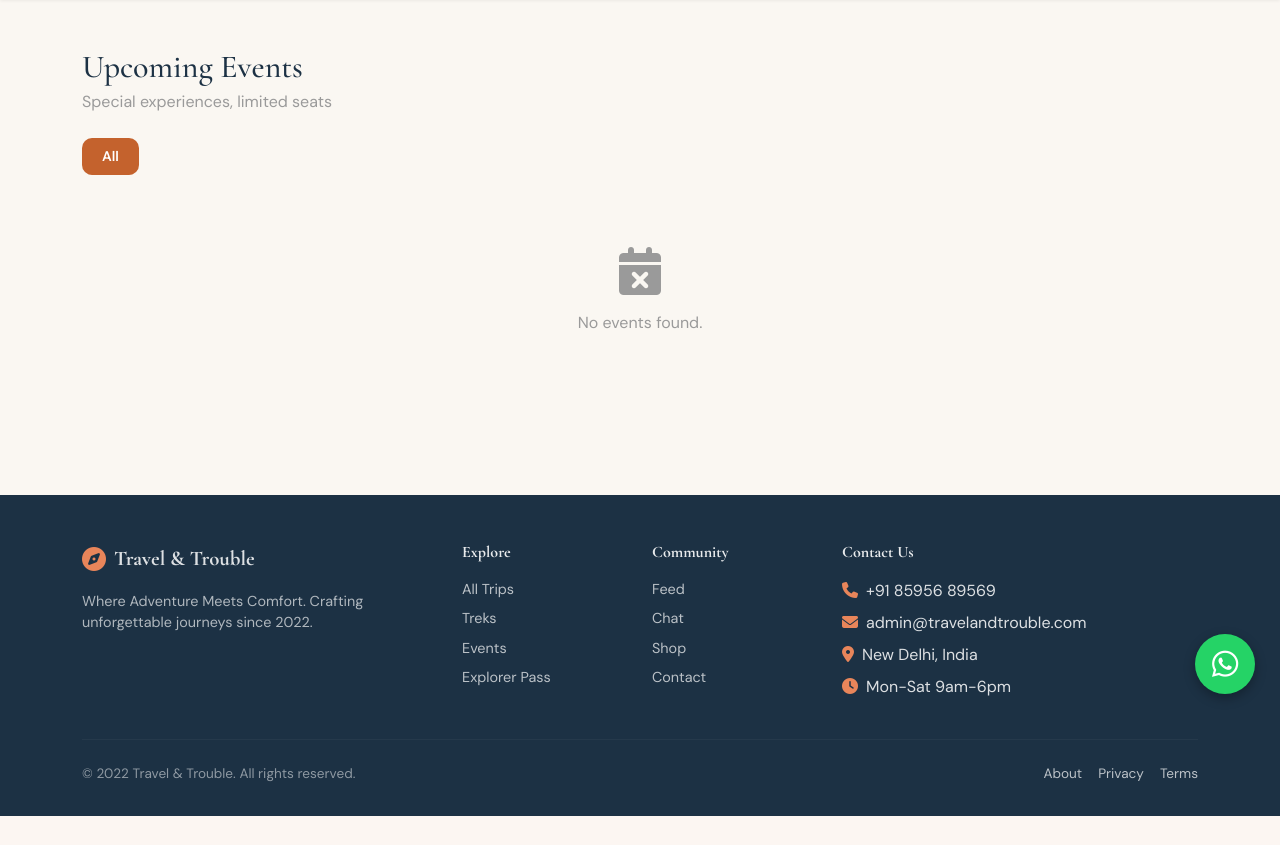
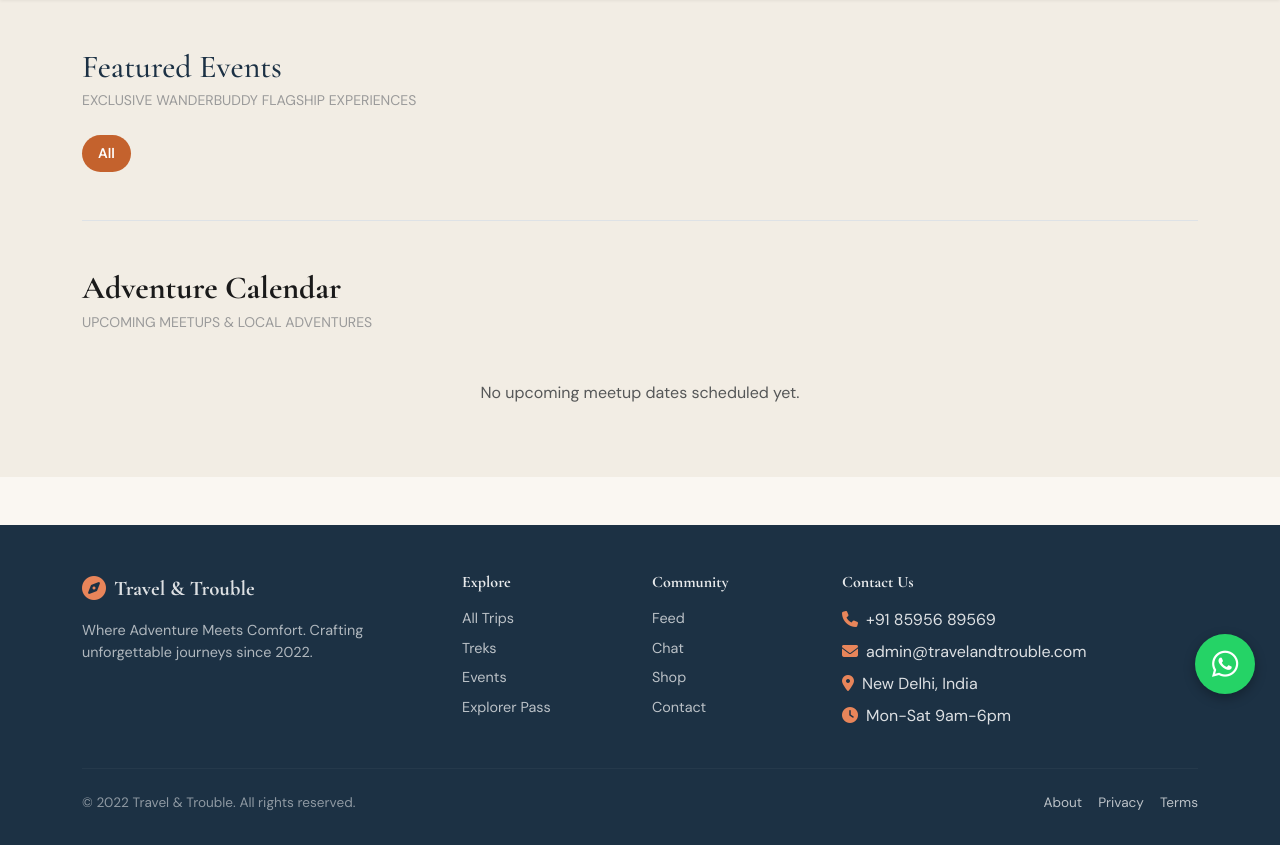
Before and after one commit to ankitpandeyiitmbs-code/travel-and-trouble-, a Flask app: page /events in a window 1280 px wide. Shown: the part 81-926 px from the top of the page. Before the commit the page ends 897 px from the top, so only its background shows below. Run offline with Flask 3, Linux system fonts and the light colour scheme; data comes from the database, SQL or seed files in the repository; data that the repository does not hold is empty.

Commit message:
UI: Split Events page into Featured and Upcoming sections

```diff
--- a/app.py
+++ b/app.py
@@ -393,13 +393,19 @@ def treks():
 def events():
     category = request.args.get('category', '')
     conn = get_db_connection()
+
+    # 1. Featured Events (from events table)
     if category:
-        all_events = conn.execute("SELECT * FROM events WHERE category=?", (category,)).fetchall()
+        featured_events = conn.execute("SELECT * FROM events WHERE category=?", (category,)).fetchall()
     else:
-        all_events = conn.execute("SELECT * FROM events").fetchall()
+        featured_events = conn.execute("SELECT * FROM events").fetchall()
+
+    # 2. Upcoming Events (from upcoming_events table)
+    upcoming_events = conn.execute("SELECT * FROM upcoming_events ORDER BY event_date ASC").fetchall()
+
     categories = [r[0] for r in conn.execute("SELECT DISTINCT category FROM events").fetchall()]
     conn.close()
-    return render_template('events.html', all_events=all_events, category=category, categories=categories)
+    return render_template('events.html', featured=featured_events, upcoming=upcoming_events, category=category, categories=categories)
 
 
 @app.route('/trip/<trip_id>')
--- a/templates/events.html
+++ b/templates/events.html
@@ -1,52 +1,81 @@
 {% extends "layout.html" %}
-{% block title %}Events — {{ settings.site_title }}{% endblock %}
+{% block title %}Events & Festivals — Travel & Trouble{% endblock %}
 {% block content %}
-<section class="py-5">
+<section class="py-5" style="background:var(--bg-sunken);">
   <div class="container">
-    <h1 class="section-title mb-1">Upcoming Events</h1>
-    {% if cms_content %}
-    <div class="cms-page-content mb-4" style="color:var(--text-secondary)">
-      {{ cms_content|safe }}
-    </div>
-    {% endif %}
-    <p style="color:var(--text-muted)" class="mb-4">Special experiences, limited seats</p>
+    <!-- Section 1: Featured Events -->
+    <div class="mb-5">
+      <h1 class="section-title mb-1">Featured Events</h1>
+      <p style="color:var(--text-muted)" class="mb-4 text-uppercase tracking-wider small">Exclusive WanderBuddy Flagship Experiences</p>
+
       <div class="d-flex gap-2 mb-4 flex-wrap">
-      <a href="{{ url_for('events') }}" class="btn {% if not category %}btn-terra{% else %}btn-outline-terra{% endif %} btn-sm">All</a>
+        <a href="{{ url_for('events') }}" class="btn {% if not category %}btn-terra{% else %}btn-outline-terra{% endif %} btn-sm rounded-pill px-3">All</a>
         {% for cat in categories %}
-      <a href="{{ url_for('events', category=cat) }}" class="btn {% if category == cat %}btn-terra{% else %}btn-outline-terra{% endif %} btn-sm">{{ cat }}</a>
+        <a href="{{ url_for('events', category=cat) }}" class="btn {% if category == cat %}btn-terra{% else %}btn-outline-terra{% endif %} btn-sm rounded-pill px-3">{{ cat }}</a>
         {% endfor %}
       </div>
-    <div class="row g-4">
-      {% for event in all_events %}
+
+      <div class="row g-4 mb-5">
+        {% for event in featured %}
         <div class="col-md-6 col-lg-4">
-        <div class="card trip-card" style="overflow:hidden;height:100%;display:flex;flex-direction:column">
-          <div class="img-container-4-3">
-            <img src="{{ event.image_url or 'https://images.unsplash.com/photo-1530789253388-582c481c54b0?w=400' }}"
-                 class="img-container-fixed" alt="{{ event.title }}" loading="lazy"
-                 onerror="this.src='https://images.unsplash.com/photo-1530789253388-582c481c54b0?w=400'">
+          <div class="card trip-card h-100 shadow-sm border-0" style="border-radius:20px; overflow:hidden;">
+            <div class="img-container-4-3 position-relative">
+              <img src="{{ event.image_url or 'https://images.unsplash.com/photo-1514525253344-96737c718a91' }}" class="img-container-fixed" alt="{{ event.title }}">
+              <div class="position-absolute top-0 start-0 m-3">
+                <span class="badge bg-white text-dark shadow-sm">FEATURED</span>
               </div>
-          <div class="card-body d-flex flex-column" style="flex:1">
+            </div>
+            <div class="card-body p-4">
               <div class="d-flex justify-content-between mb-2">
                 <span class="tag-pill">{{ event.category }}</span>
-              <span class="fw-bold" style="color:var(--terra)">₹{{ "{:,}".format(event.price) }}</span>
+                <span class="fw-bold text-terra fs-5">₹{{ "{:,}".format(event.price) }}</span>
               </div>
-            <h6 class="fw-bold mb-1">{{ event.title }}</h6>
-            <div class="text-muted small mb-2">
-              <i class="fa-solid fa-calendar me-1"></i>{{ event.event_date }}
-              <span class="ms-2"><i class="fa-solid fa-location-dot me-1"></i>{{ event.location }}</span>
+              <h5 class="fw-bold mb-3">{{ event.title }}</h5>
+              <p class="text-muted small mb-4 line-clamp-3">{{ event.description }}</p>
+              <a href="{{ url_for('trip_details', trip_id=event.id) }}" class="btn btn-terra w-100 rounded-pill">Book Featured Event</a>
             </div>
-            <p class="small flex-grow-1" style="color:var(--text-secondary);display:-webkit-box;-webkit-line-clamp:3;-webkit-box-orient:vertical;overflow:hidden">{{ (event.description or '') }}</p>
-            <a href="{{ url_for('trip_details', trip_id=event.id) }}" class="btn btn-terra btn-sm mt-auto">Book Event</a>
+          </div>
+        </div>
+        {% endfor %}
+      </div>
+    </div>
+
+    <!-- Section 2: Upcoming Adventure Calendar -->
+    <div class="pt-5 border-top">
+      <h2 class="fw-bold mb-1">Adventure Calendar</h2>
+      <p style="color:var(--text-muted)" class="mb-4 text-uppercase tracking-wider small">Upcoming Meetups & Local Adventures</p>
+
+      <div class="row g-4">
+        {% for u in upcoming %}
+        <div class="col-12 col-md-6">
+          <div class="card bg-white border-0 shadow-sm p-3" style="border-radius:16px;">
+            <div class="d-flex align-items-center gap-3">
+              <div class="text-center p-3 rounded-4" style="background:var(--bg-sunken); min-width:80px;">
+                <div class="fw-bold text-terra fs-4 mb-0">{{ u.event_date.split('-')[2] if '-' in u.event_date else 'TBC' }}</div>
+                <div class="small text-uppercase text-muted">{{ u.event_date.split('-')[1] if '-' in u.event_date else 'DATE' }}</div>
+              </div>
+              <div class="flex-grow-1">
+                <h6 class="fw-bold mb-1">{{ u.title }}</h6>
+                <div class="text-muted small">
+                  <i class="fa-solid fa-location-dot me-1"></i> {{ u.location }}
+                  <span class="ms-2">₹{{ "{:,}".format(u.price) }}</span>
+                </div>
+              </div>
+              <div>
+                <a href="{{ url_for('trip_details', trip_id=u.id) }}" class="btn btn-outline-terra rounded-circle p-2" style="width:40px; height:40px; display:flex; align-items:center; justify-content:center;">
+                  <i class="fa-solid fa-chevron-right"></i>
+                </a>
+              </div>
             </div>
           </div>
         </div>
         {% else %}
-      <div class="col-12 text-center py-5" style="color:var(--text-muted)">
-        <i class="fa-solid fa-calendar-xmark fa-3x mb-3"></i>
-        <p>No events found.</p>
+        <div class="col-12 text-center py-4 text-muted">
+          No upcoming meetup dates scheduled yet.
         </div>
         {% endfor %}
       </div>
     </div>
+  </div>
 </section>
 {% endblock %}
```
Lines whose indentation alone changed are shown as unchanged.
